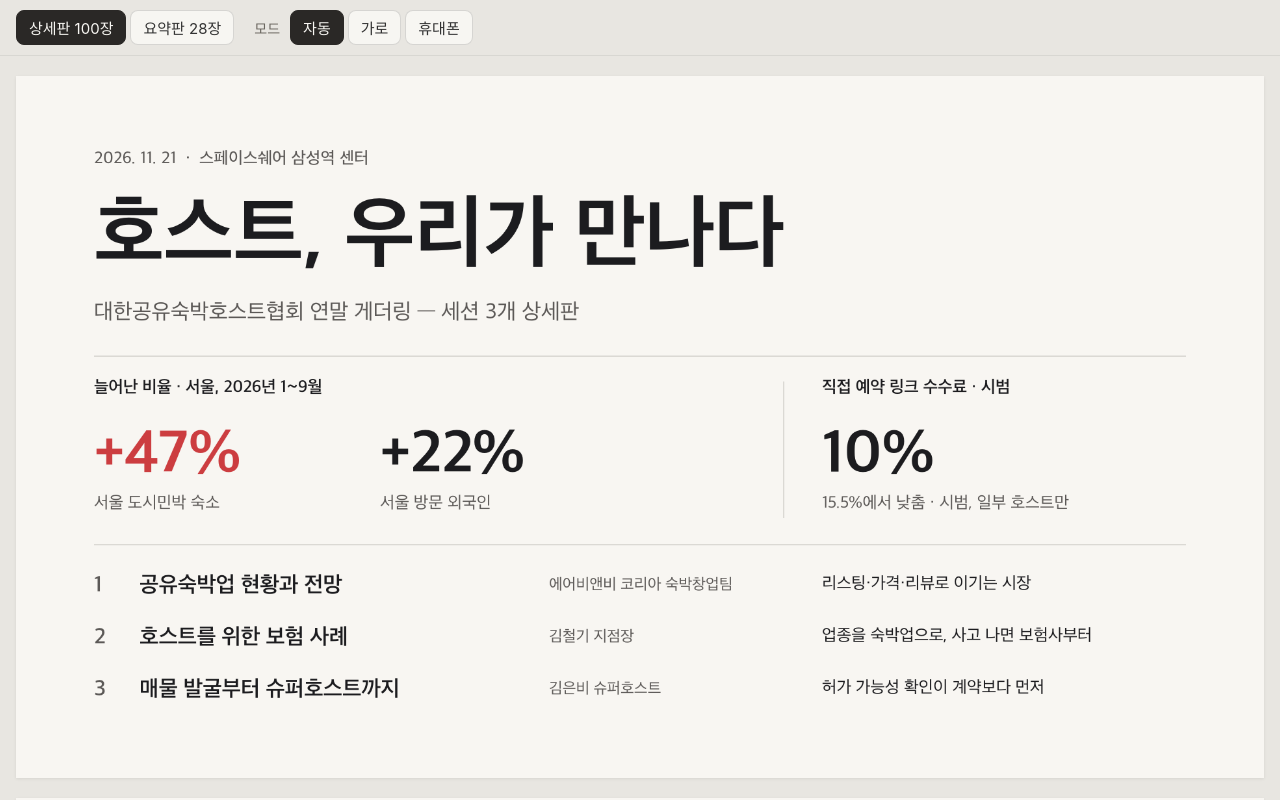
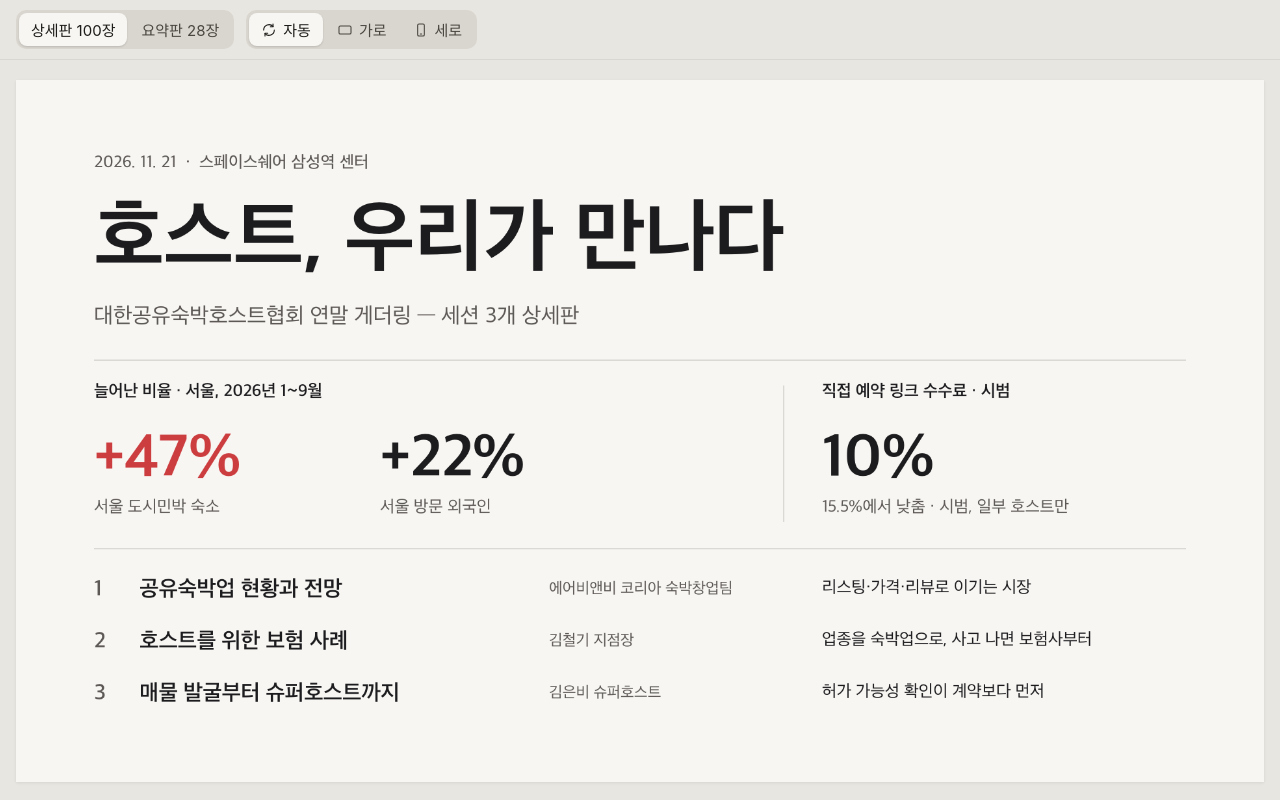
Before and after one commit to Walnut-House/airbnb-host-gathering-2026, a plain HTML site: page docs/index.html in a window 1280 px wide. Shown: the top 800 px of the page. Drawn offline with Linux system fonts and the light colour scheme.

Commit message:
보기 버튼을 아이콘 스위치로(자동·가로·세로)
Co-Authored-By: Claude Opus 5.5 <noreply@anthropic.com>

```diff
--- a/docs/index.html
+++ b/docs/index.html
@@ -7,11 +7,12 @@
 <style>
   html,body{margin:0;background:#e8e6e1;font-family:-apple-system,"Apple SD Gothic Neo",sans-serif}
   nav{position:sticky;top:0;z-index:2;background:#e8e6e1f2;backdrop-filter:blur(6px);border-bottom:1px solid #0001}
-  .bar{max-width:1600px;margin:0 auto;padding:10px 16px;display:flex;flex-wrap:wrap;gap:8px 20px;align-items:center}
-  .grp{display:flex;gap:4px;align-items:center}
-  .lbl{font-size:14px;color:#6b6760;margin-right:6px}
-  button{font:inherit;font-size:15px;border:1px solid #0002;background:#f7f6f2;color:#333;border-radius:8px;padding:6px 12px;cursor:pointer}
-  button[aria-pressed=true]{background:#2a2826;color:#f7f6f2;border-color:#2a2826}
+  .bar{max-width:1600px;margin:0 auto;padding:10px 16px;display:flex;flex-wrap:wrap;gap:8px 12px;align-items:center}
+  .seg{display:inline-flex;background:#d9d6cf;border-radius:10px;padding:3px;gap:2px}
+  .seg button{font:inherit;font-size:15px;border:0;background:transparent;color:#4a4640;border-radius:8px;padding:6px 12px;display:flex;align-items:center;gap:6px;cursor:pointer}
+  .seg button[aria-pressed=true]{background:#f7f6f2;color:#1f1d1b;box-shadow:0 1px 2px #0002}
+  .seg button:focus-visible{outline:2px solid #2a2826;outline-offset:1px}
+  .seg svg{width:16px;height:16px;stroke:currentColor;fill:none;stroke-width:1.6;stroke-linecap:round;stroke-linejoin:round}
   main{max-width:1600px;margin:0 auto;padding:20px 16px;display:flex;flex-direction:column;gap:20px;align-items:center}
   main.phone{max-width:560px;padding:12px 0;gap:12px}
   img{display:block;width:100%;height:auto;box-shadow:0 1px 3px rgba(0,0,0,.08)}
@@ -19,8 +20,8 @@
 </head>
 <body>
 <nav><div class="bar">
-  <div class="grp" id="ed"><button data-v="detail">상세판 100장</button><button data-v="summary">요약판 28장</button></div>
-  <div class="grp" id="vw"><span class="lbl">모드</span><button data-v="auto">자동</button><button data-v="pc">가로</button><button data-v="phone">휴대폰</button></div>
+  <div class="seg" id="ed" role="group" aria-label="판"><button data-v="detail">상세판 100장</button><button data-v="summary">요약판 28장</button></div>
+  <div class="seg" id="vw" role="group" aria-label="화면"><button data-v="auto" title="화면 크기에 맞춤"><svg viewBox="0 0 24 24"><path d="M4 12a8 8 0 0 1 14-5.3M20 12a8 8 0 0 1-14 5.3"/><path d="M18 3v4h-4M6 21v-4h4"/></svg>자동</button><button data-v="pc" title="가로판"><svg viewBox="0 0 24 24"><rect x="3" y="6" width="18" height="12" rx="2"/></svg>가로</button><button data-v="phone" title="휴대폰 세로판"><svg viewBox="0 0 24 24"><rect x="7" y="3" width="10" height="18" rx="2"/><path d="M11 18h2"/></svg>세로</button></div>
 </div></nav>
 <main id="m"></main>
 <script>
```
